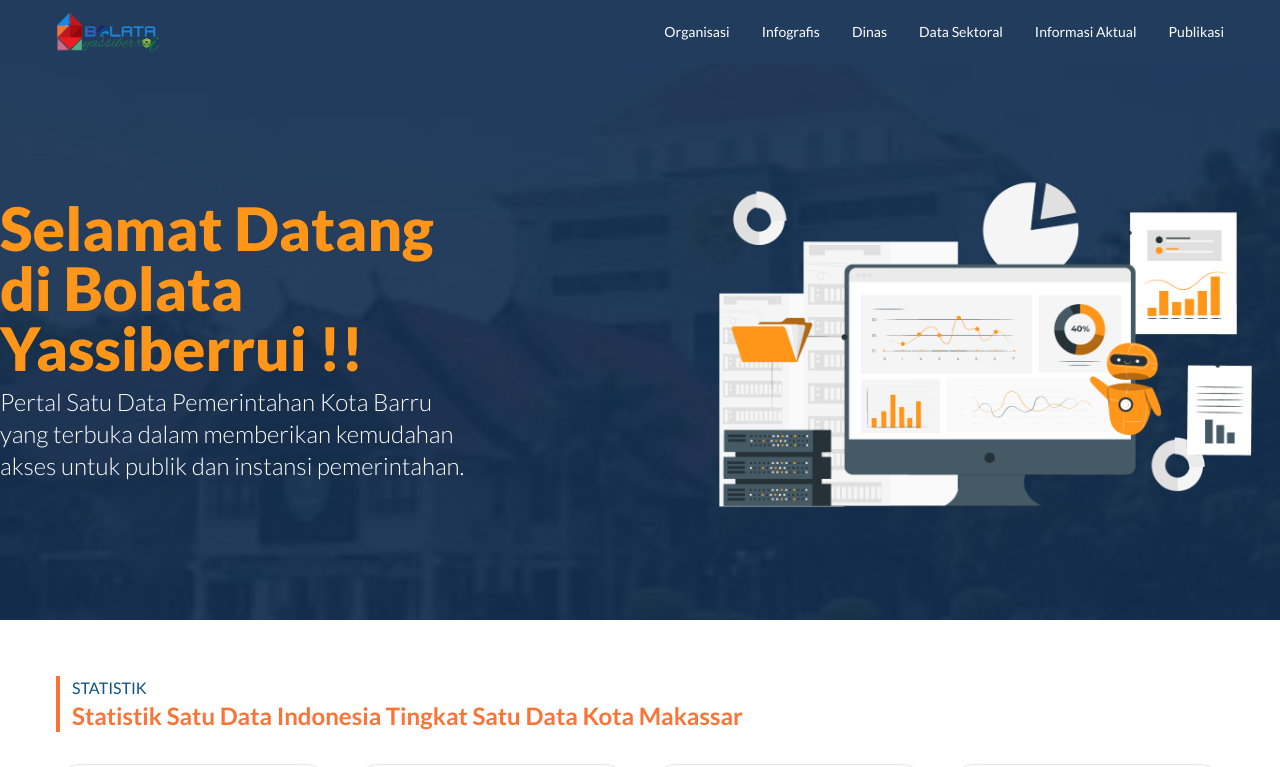
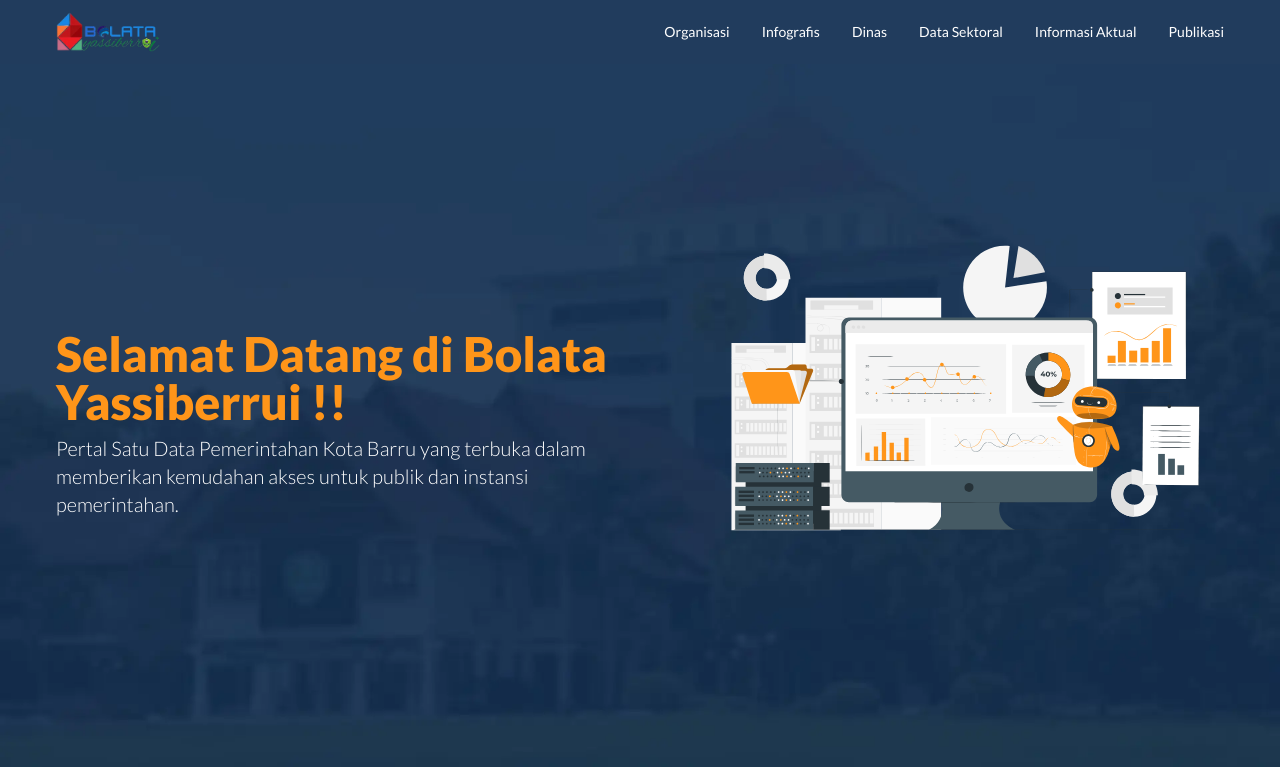
Before and after one commit to Tim-KP-SatuData-Barru/SatuData-Barru, a Next.js app: page / in a window 1280 px wide. Shown: the top 767 px of the page. Built offline with nearby package versions, Linux system fonts and the light colour scheme.

Commit message:
refactor: changed some codes

```diff
--- a/app/components/hero/Hero.tsx
+++ b/app/components/hero/Hero.tsx
@@ -1,30 +1,30 @@
-"use client";
+import Image from "next/image";
 import React from "react";
 
-function Hero(){
-    return(
+function Hero() {
+  return (
     <section>
-
-
-                <div className="bg-[url('/images/heroBg.png')] bg-cover bg-center  h-[70vh]  flex items-center flex-row justify-center text-white gap-x-52 -mt-1">
-                <div className="  w-2/5 ">
-                    <h2 className="text-6xl text-[#FF9519] font-extrabold mb-2">
-                        Selamat Datang di
-                        Bolata Yassiberrui !!
+      <div className="bg-[url('/images/background.webp')] bg-cover bg-center h-[90vh] px-14 flex items-center flex-row justify-space text-white gap-20">
+        <div className="w-3/5">
+          <h2 className="text-5xl text-orange-dark font-extrabold mb-2">
+            Selamat Datang di Bolata Yassiberrui !!
           </h2>
-                    <p className=" text-2xl font-light">
-                        Pertal Satu Data Pemerintahan Kota Barru yang terbuka dalam memberikan kemudahan akses
-                        untuk publik dan instansi pemerintahan.
+          <p className="text-heading-s font-light">
+            Pertal Satu Data Pemerintahan Kota Barru yang terbuka dalam
+            memberikan kemudahan akses untuk publik dan instansi pemerintahan.
           </p>
         </div>
 
-                <div>
-                    <img className="size-full" src="/images/bolaHeroIcon.png"/>
+        <Image
+            className="mb-20"
+            src="/images/hero.svg"
+            width={520}
+            height={380}
+            alt="hero image"
+        />
       </div>
-                </div>
-
     </section>
-    )
+  );
 }
 
 export default Hero;
```
Lines whose indentation alone changed are shown as unchanged.
